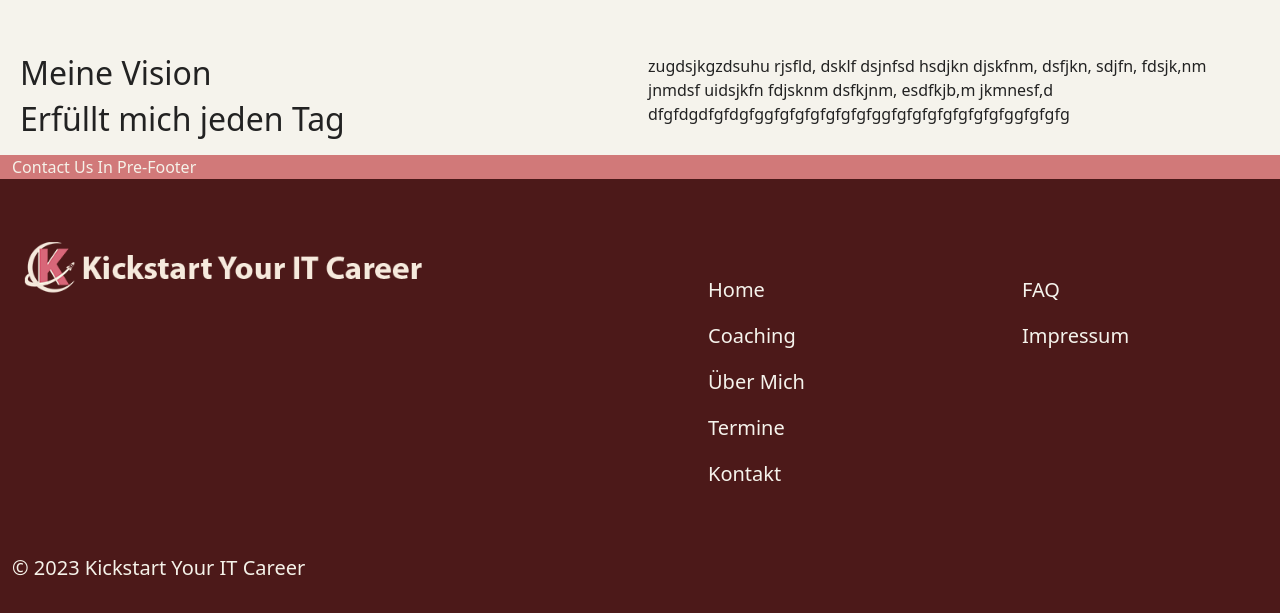
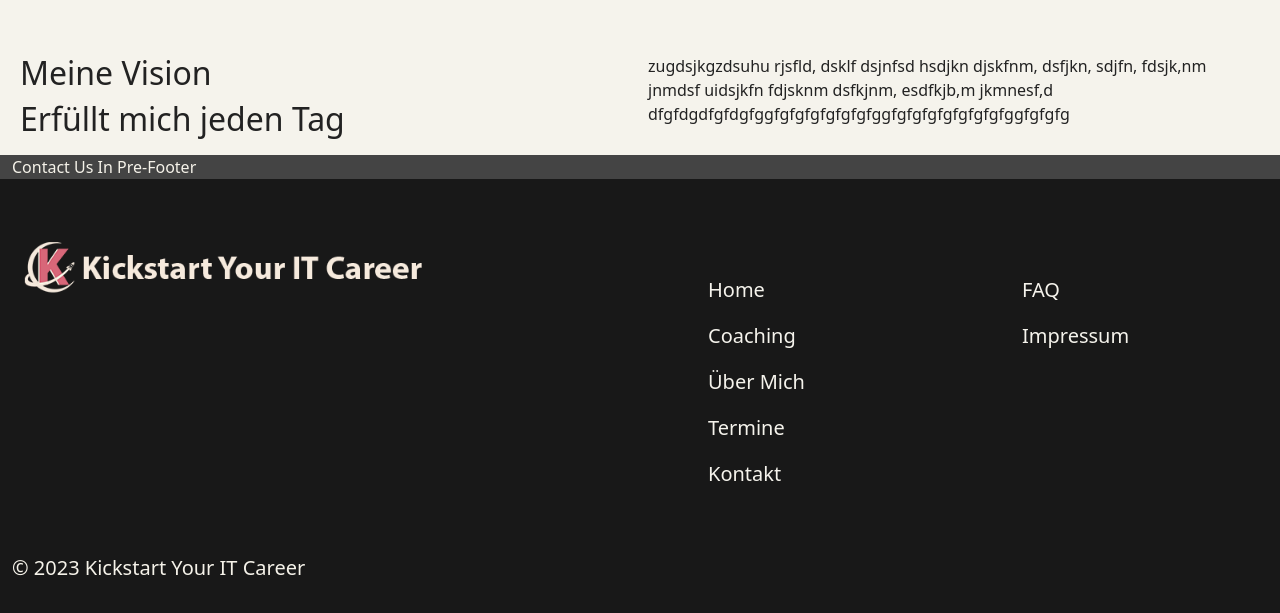
Before and after one commit to ilumary/kyitc-webpage, an Angular app: page / in a window 1280 px wide. Shown: the part 884-1497 px from the top of the page. Built offline with nearby package versions, Linux system fonts and the light colour scheme.

Commit message:
changed accent color in footer

```diff
--- a/src/app/app.component.css
+++ b/src/app/app.component.css
@@ -1,9 +1,9 @@
 .pre-footer {
-    background-color: #D17979;
+    background-color: #444444;
     color: #F5F2E9;
 }
 
 .app-footer {
-    background-color: #4C1919;
+    background-color: #181818;
     color: #F5F2E9;
 }
```
